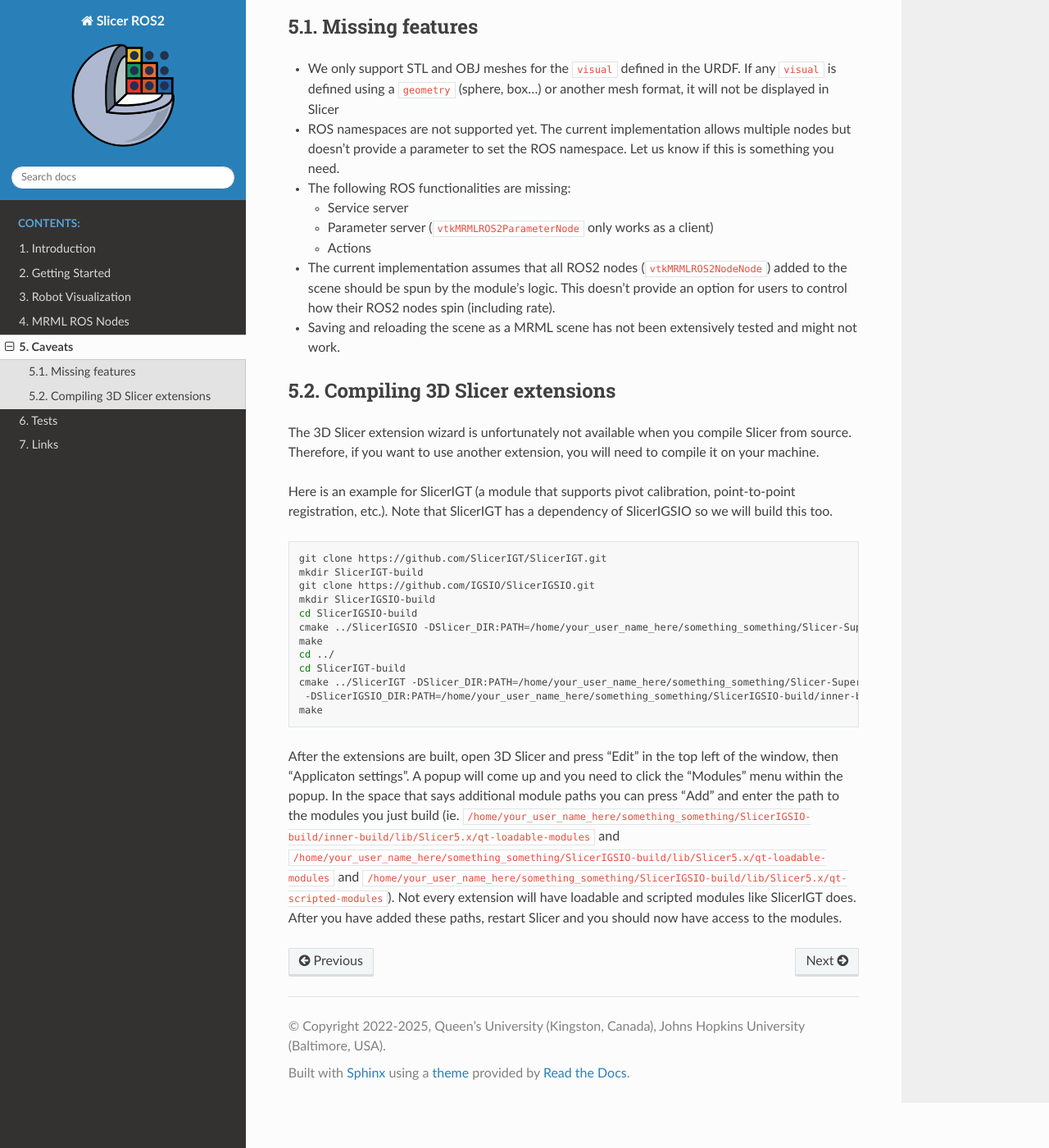
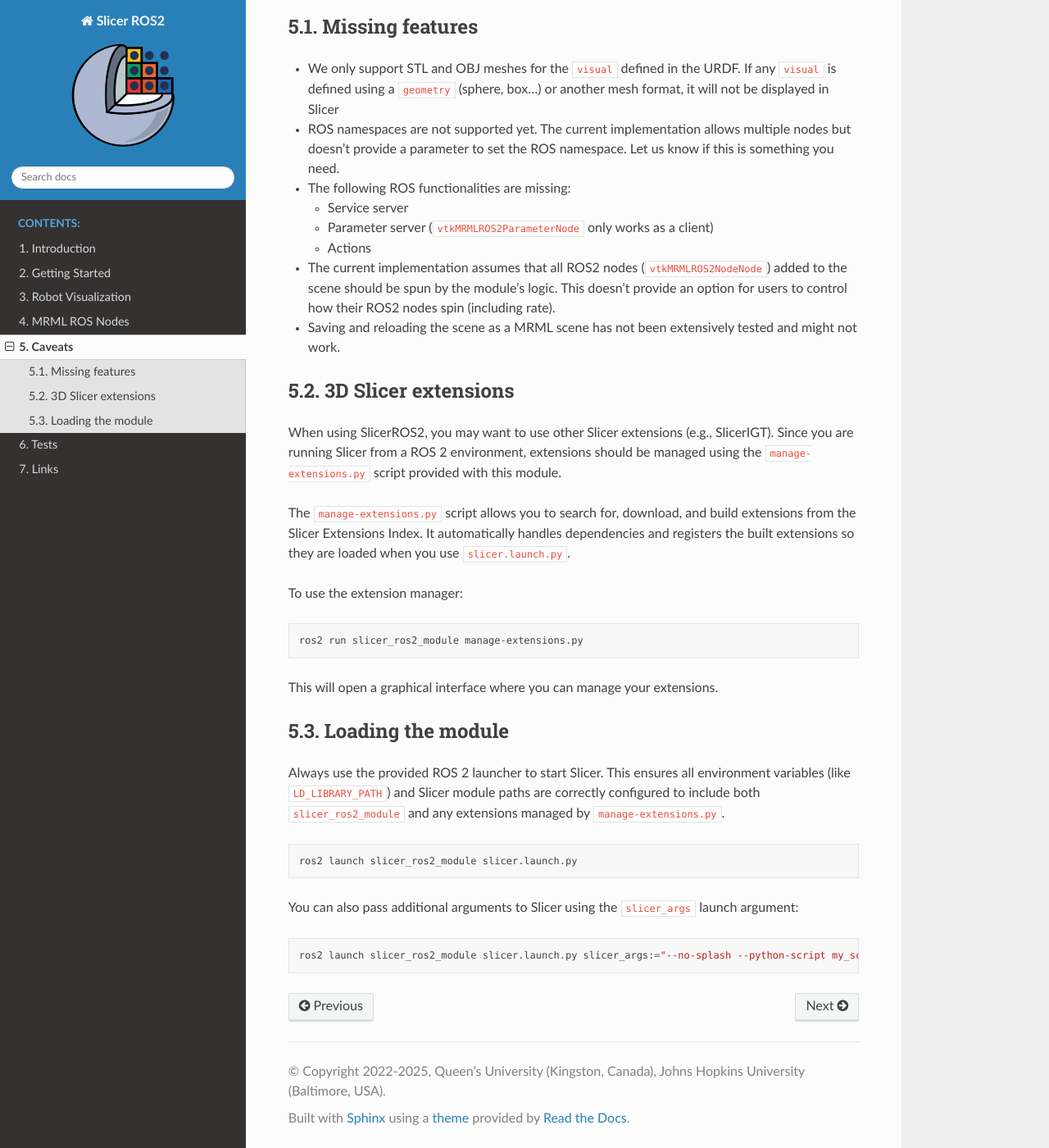
Before and after one commit to rosmed/slicer_ros2_module, a Sphinx documentation site: the page built from docs/pages/limitations.rst, in a window 1280 px wide and 1400 px high, scrolled down 317 px. Shown: the whole window at 82% size. Built offline with Sphinx 7.4.7 and the Read the Docs theme 3.1.0, drawn with Linux system fonts in a browser that asks for light colours.

Commit message:
Updated documentation

```diff
--- a/docs/pages/limitations.rst
+++ b/docs/pages/limitations.rst
@@ -40,42 +40,42 @@
   extensively tested and might not work.
 
 ==============================
-Compiling 3D Slicer extensions
+3D Slicer extensions
 ==============================
 
-The 3D Slicer extension wizard is unfortunately not available when you
-compile Slicer from source.  Therefore, if you want to use another
-extension, you will need to compile it on your machine.
+When using SlicerROS2, you may want to use other Slicer extensions
+(e.g., SlicerIGT). Since you are running Slicer from a ROS 2
+environment, extensions should be managed using the
+``manage-extensions.py`` script provided with this module.
 
-Here is an example for SlicerIGT (a module that supports pivot
-calibration, point-to-point registration, etc.).  Note that SlicerIGT
-has a dependency of SlicerIGSIO so we will build this too.
+The ``manage-extensions.py`` script allows you to search for,
+download, and build extensions from the Slicer Extensions Index. It
+automatically handles dependencies and registers the built extensions
+so they are loaded when you use ``slicer.launch.py``.
+
+To use the extension manager:
 
 .. code-block:: bash
 
-  git clone https://github.com/SlicerIGT/SlicerIGT.git
-  mkdir SlicerIGT-build
-  git clone https://github.com/IGSIO/SlicerIGSIO.git
-  mkdir SlicerIGSIO-build
-  cd SlicerIGSIO-build
-  cmake ../SlicerIGSIO -DSlicer_DIR:PATH=/home/your_user_name_here/something_something/Slicer-SuperBuild-Debug/Slicer-build/
-  make
-  cd ../
-  cd SlicerIGT-build
-  cmake ../SlicerIGT -DSlicer_DIR:PATH=/home/your_user_name_here/something_something/Slicer-SuperBuild-Debug/Slicer-build/ \
-   -DSlicerIGSIO_DIR:PATH=/home/your_user_name_here/something_something/SlicerIGSIO-build/inner-build/
-  make
+   ros2 run slicer_ros2_module manage-extensions.py
 
-After the extensions are built, open 3D Slicer and press "Edit" in the
-top left of the window, then "Applicaton settings".  A popup will come
-up and you need to click the "Modules" menu within the popup. In the
-space that says additional module paths you can press "Add" and enter
-the path to the modules you just build
-(ie. ``/home/your_user_name_here/something_something/SlicerIGSIO-build/inner-build/lib/Slicer5.x/qt-loadable-modules``
-and
-``/home/your_user_name_here/something_something/SlicerIGSIO-build/lib/Slicer5.x/qt-loadable-modules``
-and
-``/home/your_user_name_here/something_something/SlicerIGSIO-build/lib/Slicer5.x/qt-scripted-modules``). Not
-every extension will have loadable and scripted modules like SlicerIGT
-does. After you have added these paths, restart Slicer and you should
-now have access to the modules.
+This will open a graphical interface where you can manage your extensions.
+
+==================
+Loading the module
+==================
+
+Always use the provided ROS 2 launcher to start Slicer. This ensures
+all environment variables (like ``LD_LIBRARY_PATH``) and Slicer module
+paths are correctly configured to include both ``slicer_ros2_module``
+and any extensions managed by ``manage-extensions.py``.
+
+.. code-block:: bash
+
+   ros2 launch slicer_ros2_module slicer.launch.py
+
+You can also pass additional arguments to Slicer using the ``slicer_args`` launch argument:
+
+.. code-block:: bash
+
+   ros2 launch slicer_ros2_module slicer.launch.py slicer_args:="--no-splash --python-script my_script.py"
```
Also changed, not shown: docs/pages/features.rst (+9 -2 lines), docs/pages/getting-started.rst (+18 -6 lines).
